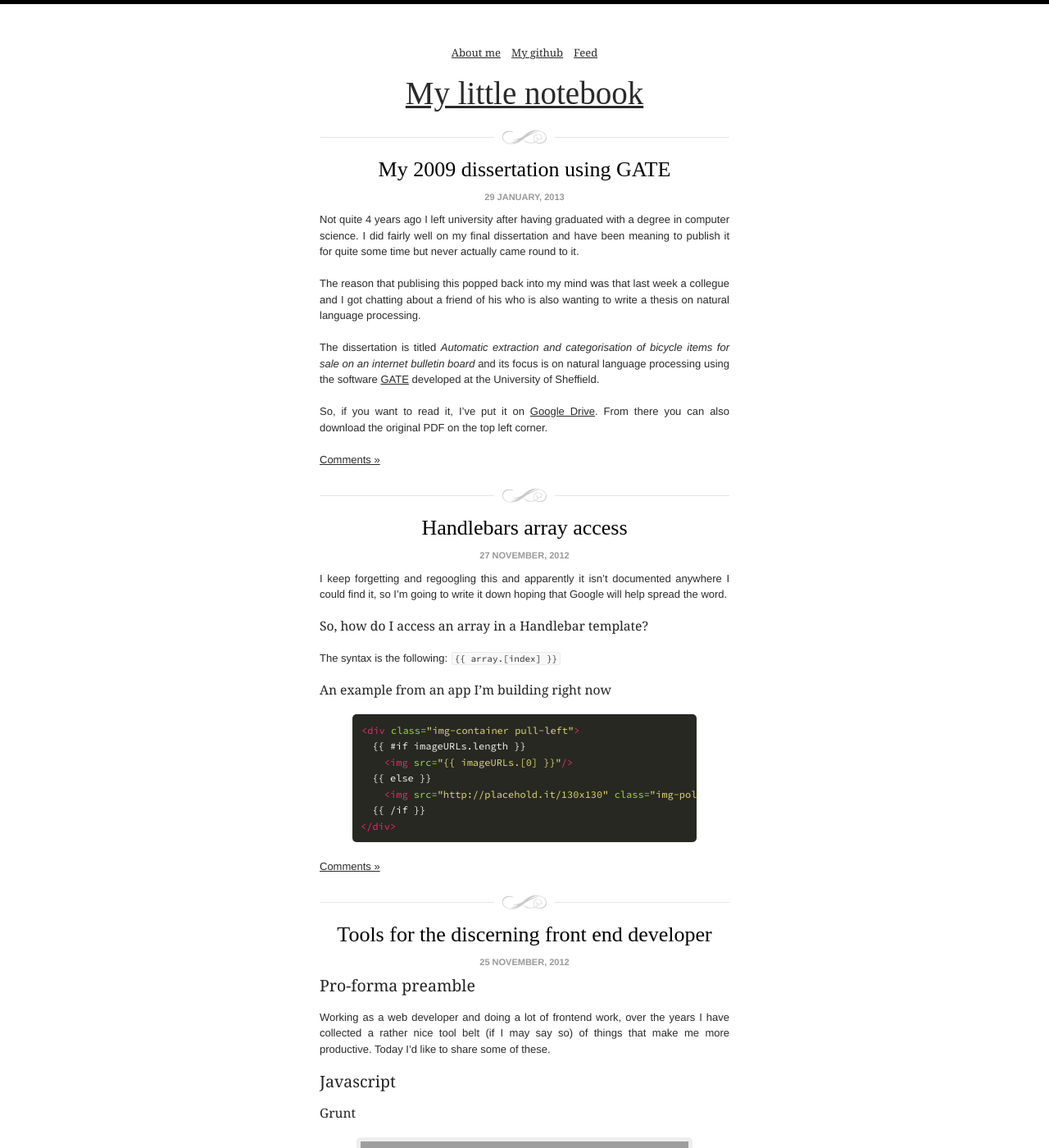
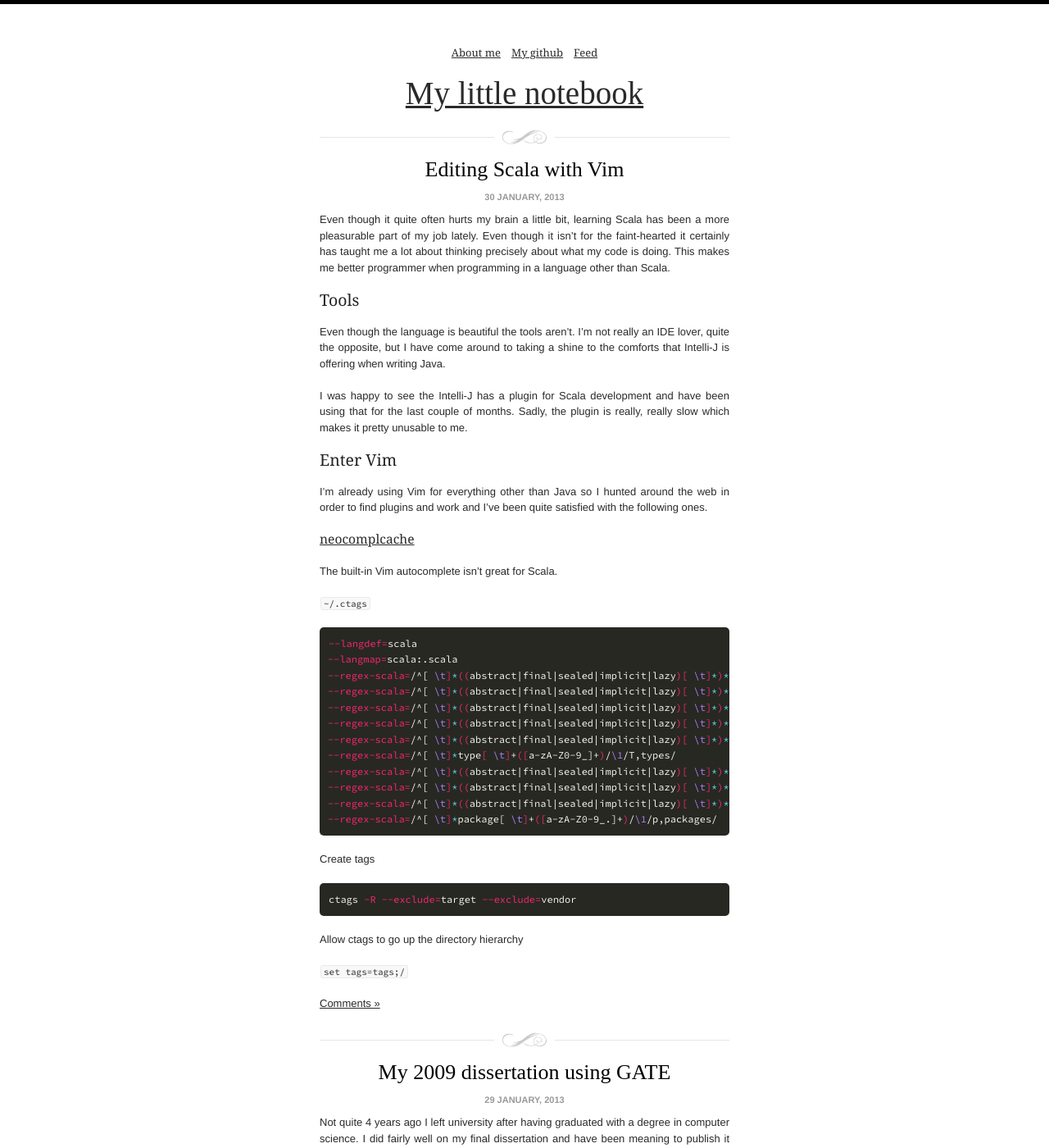
Before and after one commit to leonardehrenfried/blog, a Jekyll site: the page built from index.html, in a window 1280 px wide and 1400 px high. Shown: the whole window at 82% size. Built offline with Jekyll 4.4.1, drawn with Linux system fonts in a browser that asks for light colours; nearby versions of some CDN libraries; some web fonts are replaced; Markdown is read by kramdown in place of the engine named in the settings; some of the changed text lies outside the part shown; grey boxes are pictures that could not be loaded.

Commit message:
Expand vim & scala post

````diff
--- a/_posts/2013-01-29-my-dissertation-using-gate.md
+++ b/_posts/2013-01-29-my-dissertation-using-gate.md
@@ -14,8 +14,8 @@ in computer science. I did fairly well on my final dissertation and have
 been meaning to publish it for quite some time but never actually came round
 to it.
 
-The reason that publising this popped back into my mind was that last week
-a collegue and I got chatting about a friend of his who is also wanting to
+The reason that publishing this popped back into my mind was that last week
+a colleague and I got chatting about a friend of his who is also wanting to
 write a thesis on natural language processing.
 
 The dissertation is titled _Automatic extraction and categorisation of
--- a/_posts/2013-01-30-editing-scala-with-vim.md
+++ b/_posts/2013-01-30-editing-scala-with-vim.md
@@ -1,13 +1,38 @@
 ---
 layout: post
-title: Editing scala with Vim
+title: Editing Scala with Vim
 tags:
 - vim
 - scala
 - ctags
 type: post
-published: false
+published: true
 ---
+
+Even though it quite often hurts my brain a little bit, learning Scala has been
+a more pleasurable part of my job lately. Even though it isn't for the
+faint-hearted it certainly has taught me a lot about thinking precisely about
+what my code is doing. This makes me better programmer when programming in a
+language other than Scala.
+
+###Tools
+Even though the language is beautiful the tools aren't. I'm not really an IDE
+lover, quite the opposite, but I have come around to taking a shine to the
+comforts that Intelli-J is offering when writing Java.
+
+I was happy to see the Intelli-J has a plugin for Scala development and have
+been using that for the last couple of months. Sadly, the plugin is really,
+really slow which makes it pretty unusable to me.
+
+###Enter Vim
+
+I'm already using Vim for everything other than Java so I hunted around the
+web in order to find plugins and work and I've been quite satisfied with the
+following ones.
+
+####[neocomplcache](https://github.com/Shougo/neocomplcache)
+
+The built-in Vim autocomplete isn't great for Scala.
 
 `~/.ctags`
 
@@ -33,4 +58,4 @@ ctags -R --exclude=target --exclude=vendor
 ```
 Allow ctags to go up the directory hierarchy
 
-`set tags=tags;/`
+```set tags=tags;/```
````
